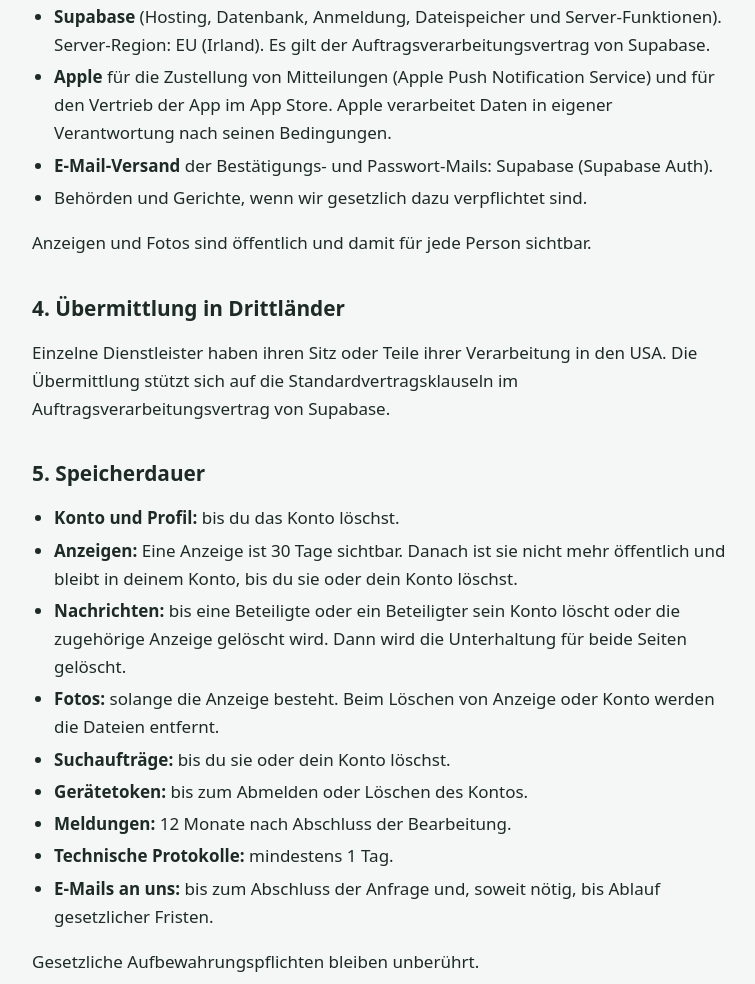
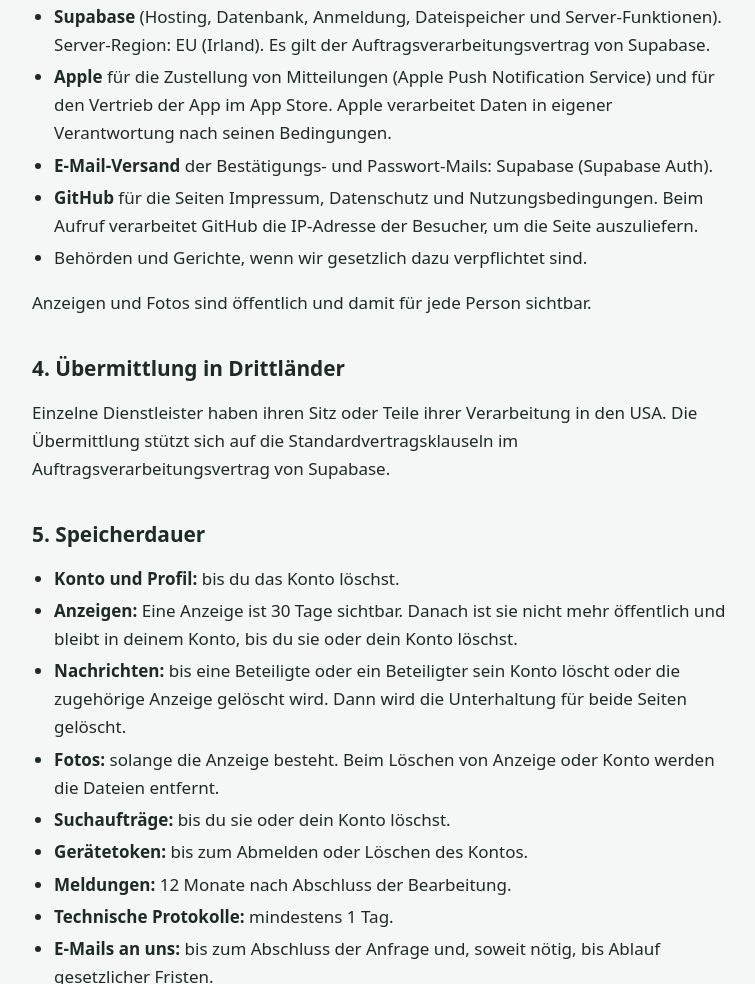
Before and after one commit to Stades90/Rauhwaren, a plain HTML site: page datenschutz.html in a window 1280 px wide. Shown: the part 2397-3381 px from the top of the page, without its empty margins (258-1013 px from the left). Drawn offline with Linux system fonts and the light colour scheme.

Commit message:
Add GitHub as a data processor in privacy policy

```diff
--- a/datenschutz.html
+++ b/datenschutz.html
@@ -65,6 +65,7 @@ footer a{color:var(--mute)}
 <li><strong>Supabase</strong> (Hosting, Datenbank, Anmeldung, Dateispeicher und Server-Funktionen). Server-Region: EU (Irland). Es gilt der Auftragsverarbeitungsvertrag von Supabase.</li>
 <li><strong>Apple</strong> für die Zustellung von Mitteilungen (Apple Push Notification Service) und für den Vertrieb der App im App Store. Apple verarbeitet Daten in eigener Verantwortung nach seinen Bedingungen.</li>
 <li><strong>E-Mail-Versand</strong> der Bestätigungs- und Passwort-Mails: Supabase (Supabase Auth).</li>
+<li><strong>GitHub</strong> für die Seiten Impressum, Datenschutz und Nutzungsbedingungen. Beim Aufruf verarbeitet GitHub die IP-Adresse der Besucher, um die Seite auszuliefern.</li>
 <li>Behörden und Gerichte, wenn wir gesetzlich dazu verpflichtet sind.</li>
 </ul>
 <p>Anzeigen und Fotos sind öffentlich und damit für jede Person sichtbar.</p>
```
